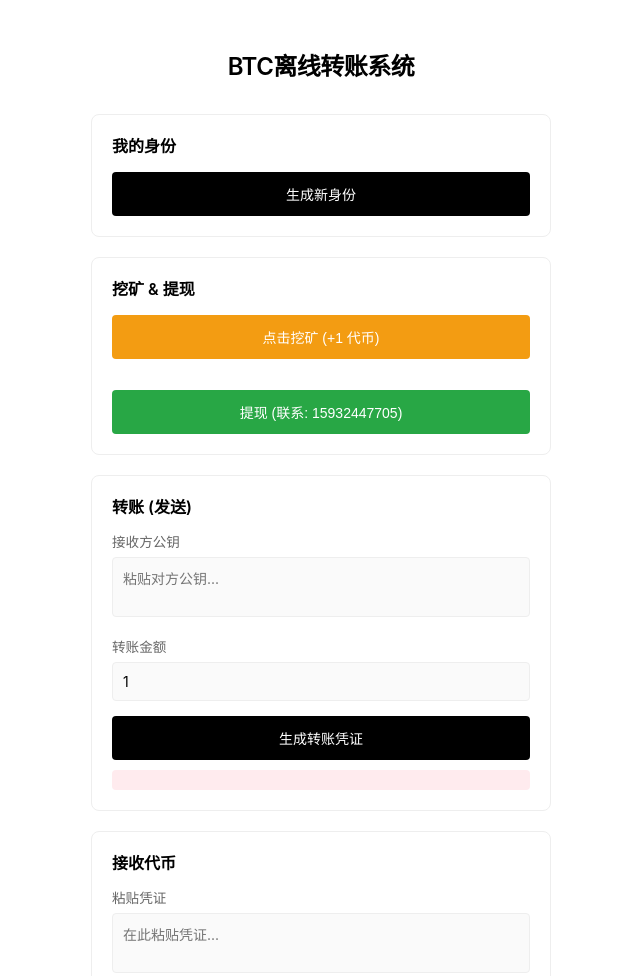
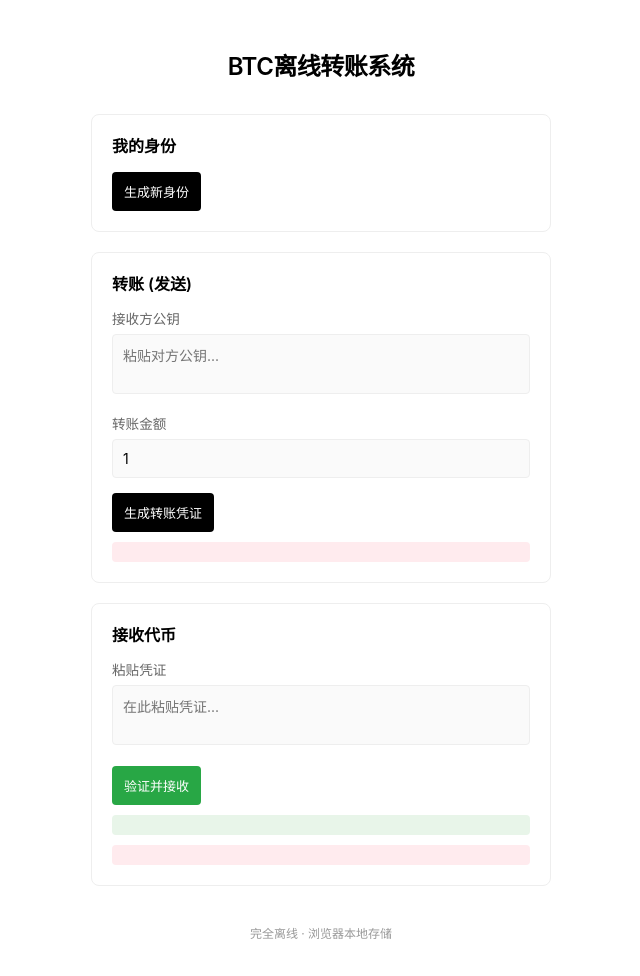
Before and after one commit to sancopmoubte/btc-offline-transfer-system, a plain HTML site: page index.html in a window 1280 px wide. Shown: the top 976 px of the page, without its empty margins (319-959 px from the left). Drawn offline with Linux system fonts and the light colour scheme.

Commit message:
Add files via upload

```diff
--- a/index.html
+++ b/index.html
@@ -81,16 +81,24 @@
             word-break: break-all;
         }
 
+        .button-group {
+            display: flex;
+            gap: 8px;
+            margin-bottom: 15px;
+            flex-wrap: wrap;
+        }
+
         button {
-            font-size: 14px;
+            font-size: 13px;
             font-weight: 500;
-            padding: 12px;
+            padding: 10px 12px;
             border: none;
             border-radius: 4px;
             cursor: pointer;
             background: var(--primary);
             color: white;
-            width: 100%;
+            flex: 1;
+            min-width: 80px;
             transition: opacity 0.2s;
         }
         button:active {
@@ -133,14 +141,6 @@
             color: #999;
             font-size: 0.75em;
         }
-
-        #miningCooldown {
-            font-size: 0.8em;
-            color: #666;
-            text-align: center;
-            margin-top: 5px;
-            height: 1.2em;
-        }
     </style>
 </head>
 <body>
@@ -160,16 +160,11 @@
             <div class="key-display" id="publicKeyDisplay"></div>
             <div class="balance-display" id="balanceDisplay">0</div>
             <div style="text-align:center; color:#999; font-size: 0.8em; margin-bottom: 15px;">当前余额</div>
-            <button class="secondary" onclick="resetIdentity()">重置身份</button>
+            <div class="button-group">
+                <button class="secondary" onclick="resetIdentity()">重置身份</button>
+                <button class="success" onclick="withdraw()">提现 (15932447705)</button>
+            </div>
         </div>
-    </div>
-
-    <!-- 挖矿与提现面板 -->
-    <div class="card">
-        <div class="card-title">挖矿 & 提现</div>
-        <button id="btnMine" onclick="mineOneToken()" class="warning">点击挖矿 (+1 代币)</button>
-        <div id="miningCooldown"></div>
-        <button onclick="withdraw()" class="success" style="margin-top:10px;">提现 (联系: 15932447705)</button>
     </div>
 
     <!-- 转账面板 -->
@@ -257,12 +252,14 @@
                 saveData(STORAGE_KEYS.BALANCE, 0);
                 saveData(STORAGE_KEYS.USED_NONCES, []);
                 displayIdentity();
+                startAutoMining();
             } catch (e) { alert('生成失败: ' + e.message); }
         }
 
         function resetIdentity() {
             if (confirm('确定重置吗？余额将清零。')) {
                 localStorage.clear();
+                stopAutoMining();
                 displayIdentity();
             }
         }
@@ -280,20 +277,22 @@
             }
         }
 
-        // 挖矿逻辑：2秒点击一次
-        let lastMineTime = 0;
-        function mineOneToken() {
-            if (!loadData(STORAGE_KEYS.PUBLIC_KEY)) { alert('请先生成身份'); return; }
-            const now = Date.now();
-            if (now - lastMineTime < 2000) {
-                const wait = Math.ceil((2000 - (now - lastMineTime)) / 1000);
-                document.getElementById('miningCooldown').textContent = `请等待 ${wait} 秒...`;
-                return;
+        // 自动挖矿逻辑：每 2 秒自动执行一次
+        let autoMiningInterval = null;
+
+        function startAutoMining() {
+            if (!loadData(STORAGE_KEYS.PUBLIC_KEY)) return;
+            if (autoMiningInterval) clearInterval(autoMiningInterval);
+            autoMiningInterval = setInterval(() => {
+                setBalance(getBalance() + 1);
+            }, 2000);
+        }
+
+        function stopAutoMining() {
+            if (autoMiningInterval) {
+                clearInterval(autoMiningInterval);
+                autoMiningInterval = null;
             }
-            lastMineTime = now;
-            document.getElementById('miningCooldown').textContent = '挖矿成功！';
-            setBalance(getBalance() + 1);
-            setTimeout(() => { document.getElementById('miningCooldown').textContent = ''; }, 1000);
         }
 
         async function generateTransfer() {
@@ -361,7 +360,14 @@
 
         function withdraw() { alert('提现申请已记录，请联系：15932447705'); }
 
-        window.onload = displayIdentity;
+        window.onload = () => {
+            displayIdentity();
+            if (loadData(STORAGE_KEYS.PUBLIC_KEY)) {
+                startAutoMining();
+            }
+        };
+
+        window.onbeforeunload = stopAutoMining;
     </script>
 </body>
 </html>
```
